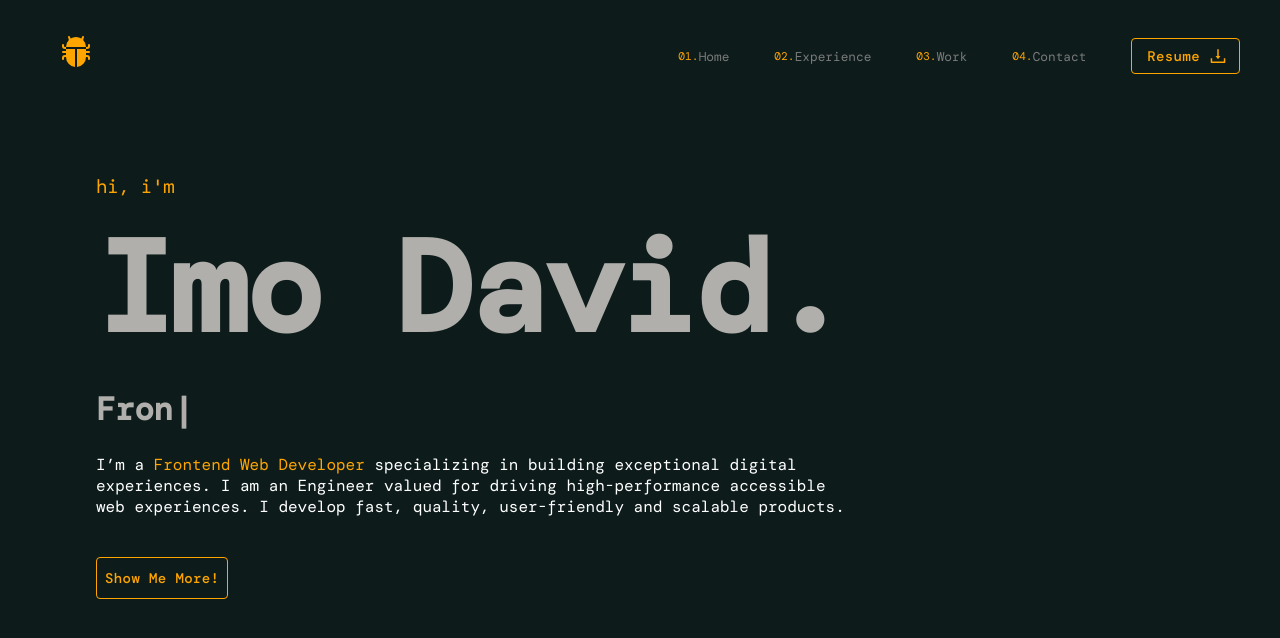
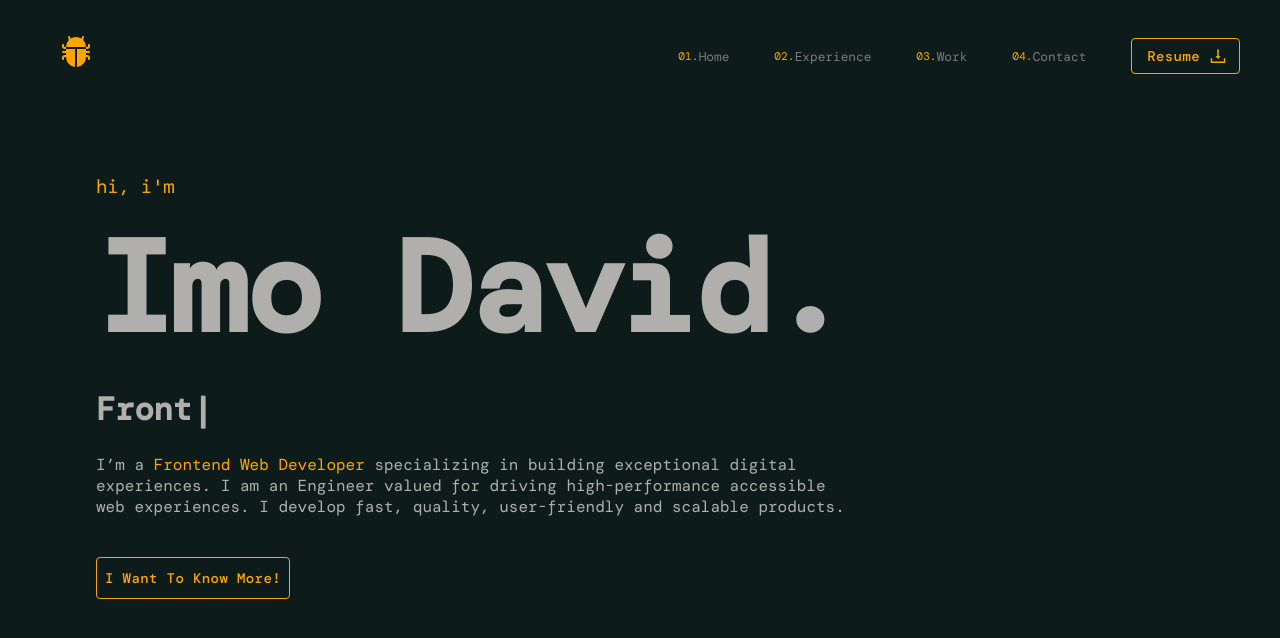
Before and after one commit to ImoDavid/localhost, a React (Vite) app: page /nav in a window 1280 px wide. Shown: the top 638 px of the page. Built offline with nearby package versions, Linux system fonts and the light colour scheme; a web font is replaced by a local one.

Commit message:
feat: changed text color

```diff
--- a/src/components/Header/Header.jsx
+++ b/src/components/Header/Header.jsx
@@ -22,7 +22,7 @@ const StyledTextbox = styled(Box)({
     fontFamily: "Roboto",
     fontWeight: "400",
     marginTop: "1.5rem",
-    color: colors.WHITE,
+    color: colors.OFF_WHITE,
     '@media `screen and (max-width: 1200px)': {
       marginTop:"10.5rem",
       fontSize:"5rem"
@@ -79,14 +79,14 @@ const Header = () => {
                 products.
               </Typography>
             </StyledTextbox>
-            <Stack direction={"row"} marginTop={"2.5rem"}>
+            <Stack direction={"row"} marginTop={["3.5rem","2.5rem"]}>
             <Button  variant="outlined" sx={{
                   color:colors.ORANGE,
                   borderColor:colors.ORANGE,
                   textTransform:"capitalize",
                   padding: ["1rem","0.5rem"],
               }}>
-                  show me more!
+                  I Want to know more!
                 </Button>
 
             </Stack>
```
